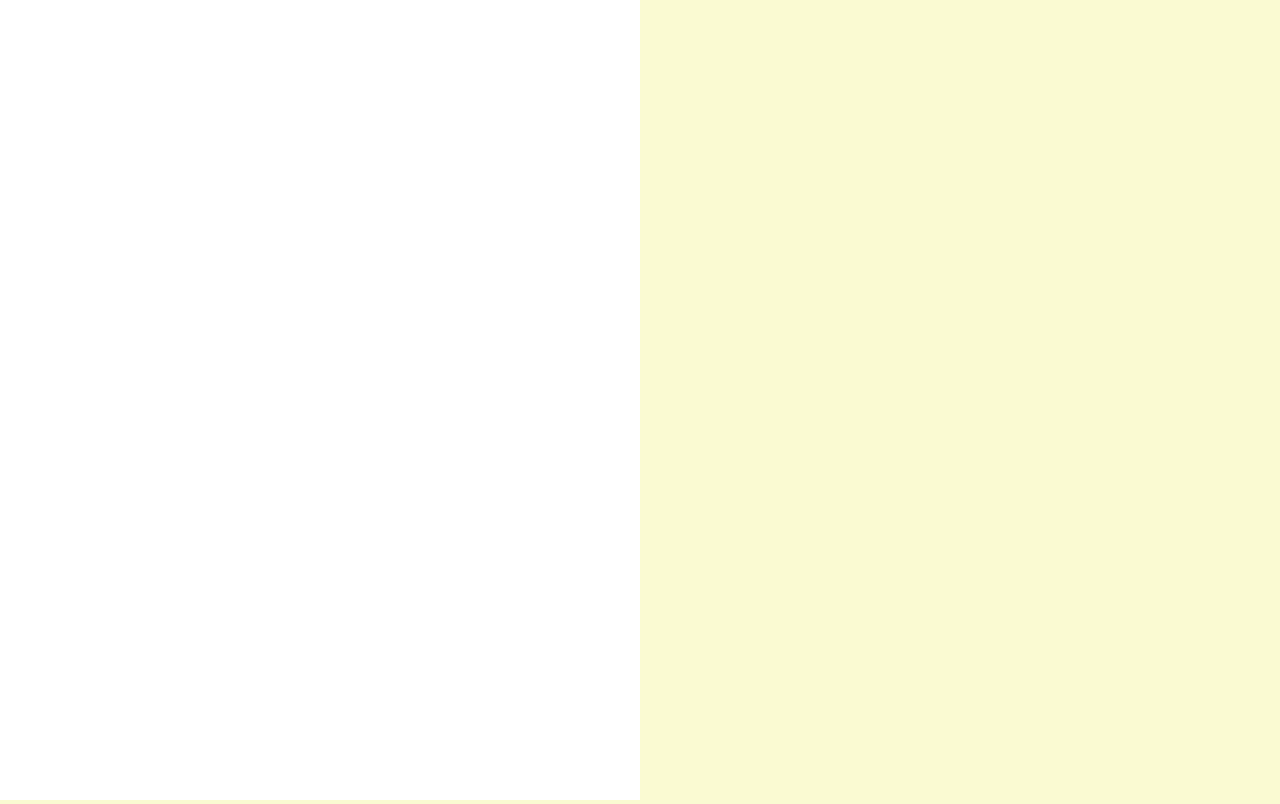
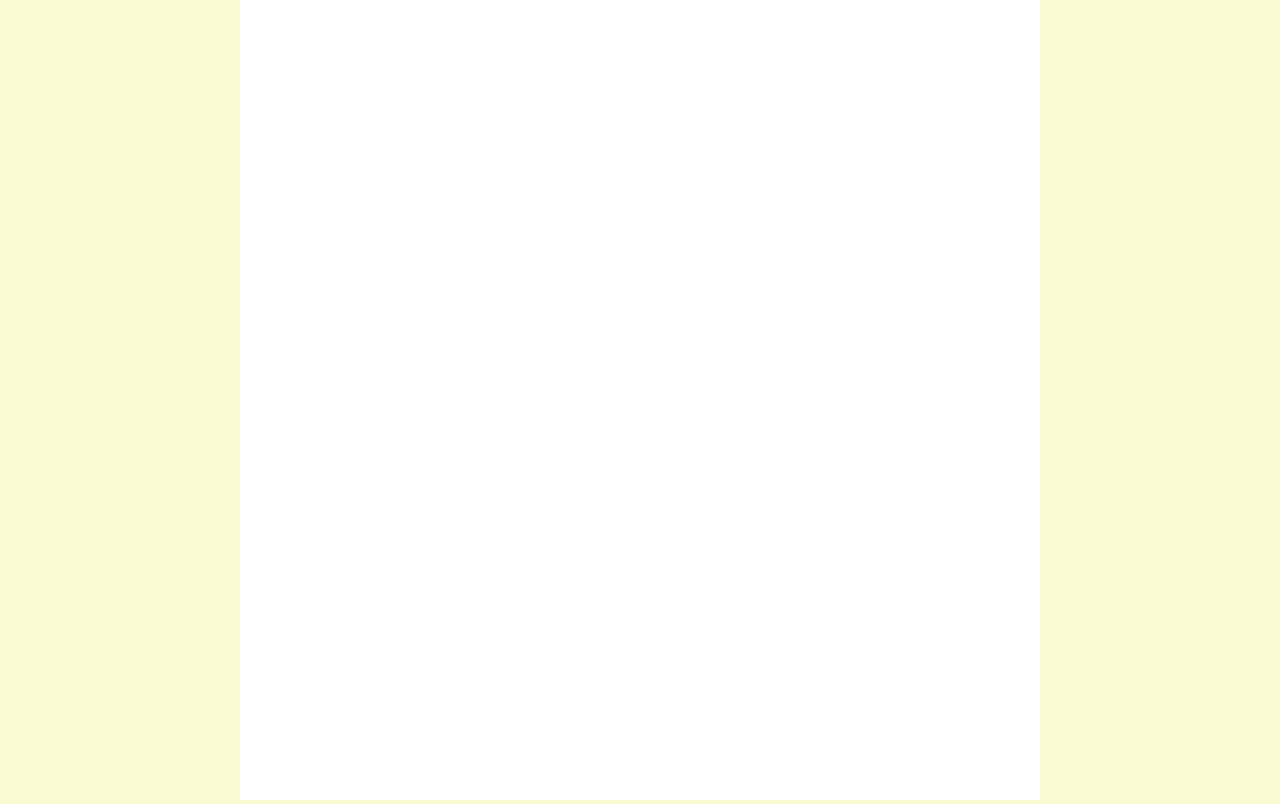
Before and after one commit to addiebart/hackku23, a website: page docs/play/index.html in a window 1280 px wide. Drawn offline with Linux system fonts and the light colour scheme.

Commit message:
set up canvas

```diff
--- a/docs/play/index.html
+++ b/docs/play/index.html
@@ -14,12 +14,14 @@
         }
         body {
             background-color: lightgoldenrodyellow;
+            display: grid;
+            justify-items: center;
+            align-items: center;
         }
         canvas {
             background-color: white;
             display: inline-block;
             height: 100%;
-            width: 50%;
         }
     </style>
 </head>
```
